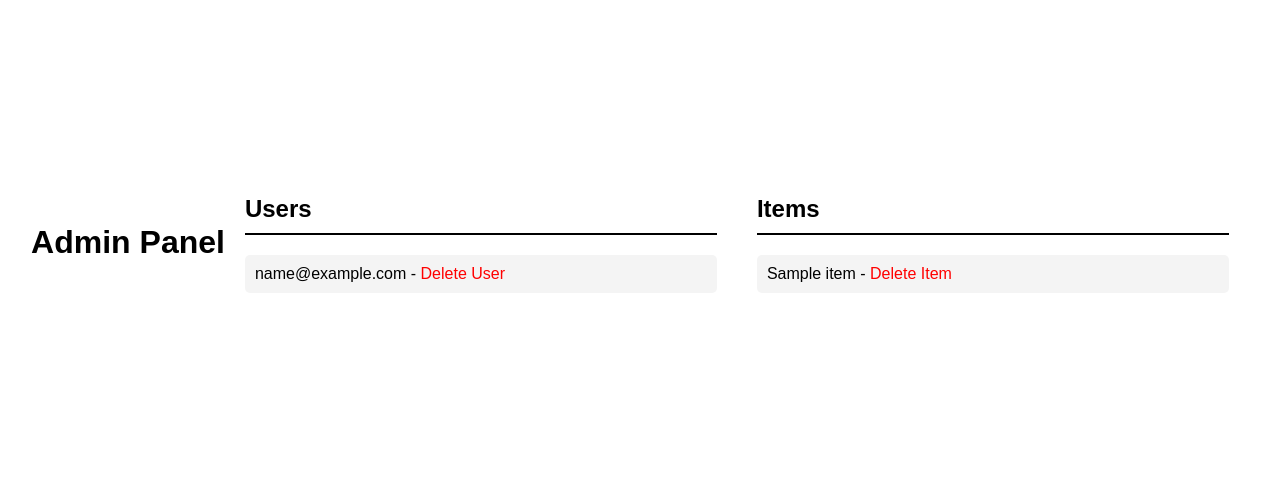
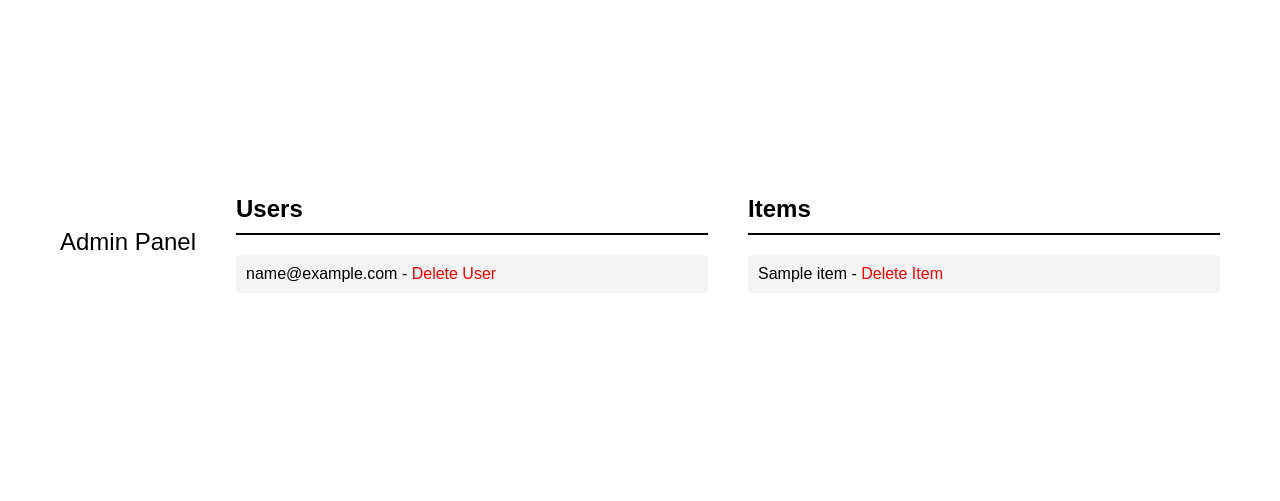
Before and after one commit to avsaralpay/cengden, a Flask app: page /admin in a window 1280 px wide. Shown: the part 158-659 px from the top of the page. Run offline with Flask 2, Linux system fonts and the light colour scheme; the visitor is signed in with stand-in values (Sample User, id 1); a database or web service that is not in the repository returns one stand-in record (values such as "Sample title"); some libraries are stand-ins or nearby versions.

Commit message:
bittttttttt

```diff
--- a/templates/admin_panel.html
+++ b/templates/admin_panel.html
@@ -12,6 +12,12 @@
             justify-content: center;
             height: 100vh;
             align-items: center;
+        }
+
+        .admin-header {
+            text-align: center;
+            margin: 20px;
+            font-size: 24px;
         }
 
         .admin-container {
@@ -61,7 +67,9 @@
     </style>
 </head>
 <body>
-    <h1>Admin Panel</h1>
+    <div class="admin-header">
+        Admin Panel
+    </div>
     <div class="admin-container">
         <div class="admin-section">
             <h2>Users</h2>
```
